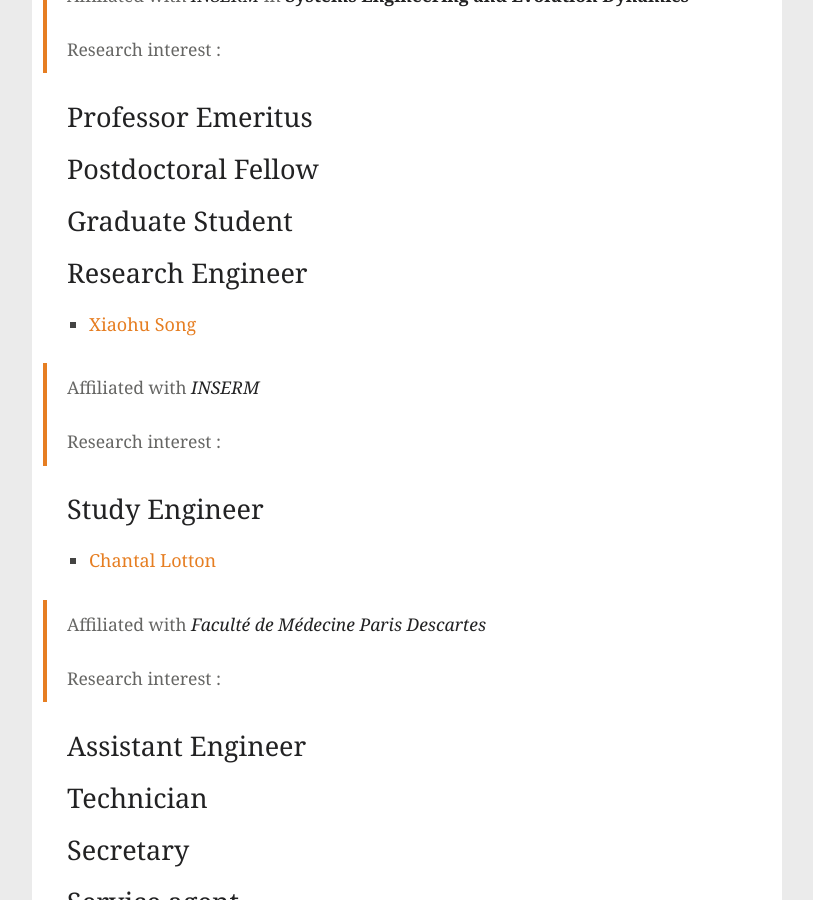
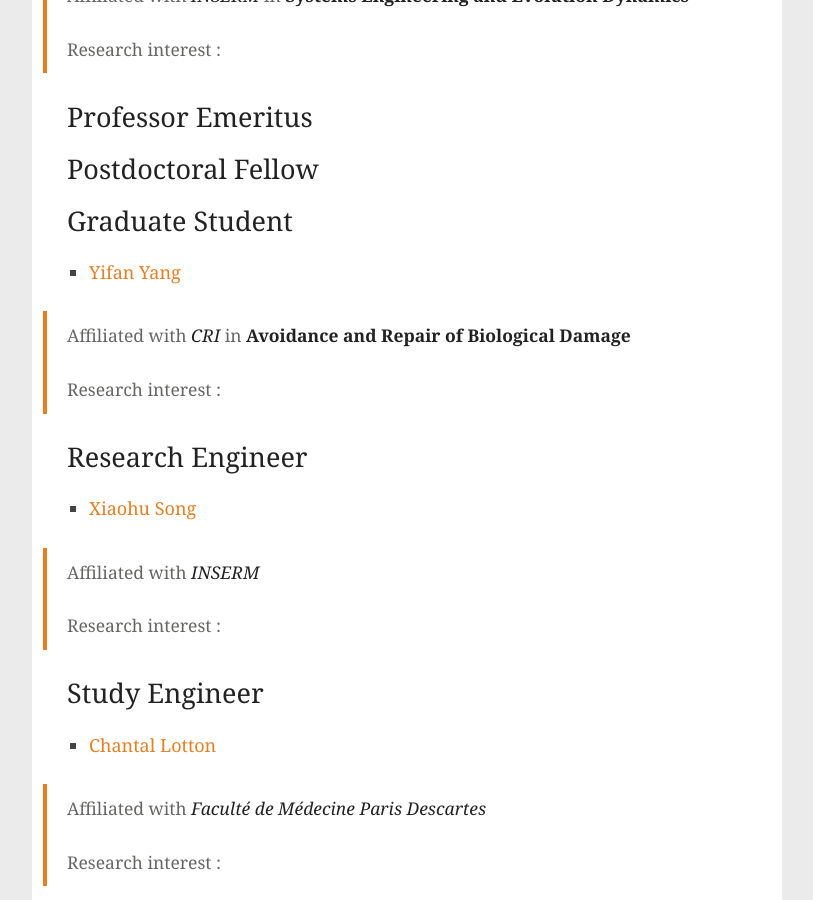
Before and after one commit to maincover/u1001, a Jekyll site: the page built from people/people.md, in a window 1280 px wide and 900 px high, scrolled down 1095 px. Shown: the whole window, without its empty margins (38-851 px from the left). Built offline with Jekyll 4.4.1, drawn with Linux system fonts in a browser that asks for light colours; nearby versions of some CDN libraries.

Commit message:
people 2

```diff
--- a/people/people.md
+++ b/people/people.md
@@ -33,6 +33,11 @@ permalink: /people/
 ## Postdoctoral Fellow
 
 ## Graduate Student
+* [Yifan Yang](mailto:yifan.yang@inserm.fr)
+
+> Affiliated with *CRI* in **Avoidance and Repair of Biological Damage**
+>
+> Research interest :
 
 ## Research Engineer
 * [Xiaohu Song](mailto:xiaohu.song@inserm.fr)
```
Also changed, not shown: publications/publications.md (+0 -5 lines), 3 other files.
